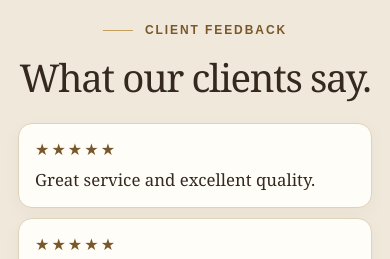
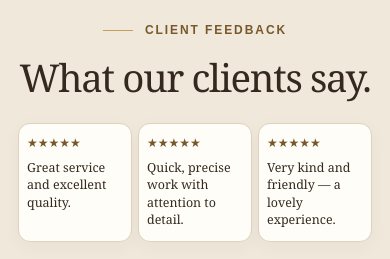
Before and after one commit to attilafejes87/braid-by-sue-preview, a plain HTML site: page index.html in a window 390 px wide. Shown: the part 5390-5649 px from the top of the page. Drawn offline with Linux system fonts and the light colour scheme.

Commit message:
Place three review cards side by side on mobile
Use a three-column mobile review grid with compact padding, responsive readable text and smaller stars. Retain all review wording and ratings. Checked 320px and 390px views: one row, no clipped content or horizontal page overflow. Desktop styles unchanged.

```diff
--- a/index.html
+++ b/index.html
@@ -491,10 +491,10 @@ main > #booking > .cta-inner { padding-block:clamp(48px,5vw,64px); }
 .review-card blockquote p { margin:0; font:400 1.35rem/1.5 Georgia,'Times New Roman',serif; }
 @media(max-width:800px) {
   .client-reviews { padding-block:36px; }
-  .review-grid { grid-template-columns:1fr; gap:10px; }
-  .review-card { padding:16px; border-radius:14px; }
-  .review-stars { margin-bottom:8px; font-size:1rem; }
-  .review-card blockquote p { font-size:1.05rem; line-height:1.4; }
+  .review-grid { grid-template-columns:repeat(3,minmax(0,1fr)); gap:6px; }
+  .review-card { padding:12px 8px; border-radius:12px; }
+  .review-stars { margin-bottom:8px; font-size:.75rem; letter-spacing:0; white-space:nowrap; }
+  .review-card blockquote p { font-size:clamp(.75rem,3.2vw,1rem); line-height:1.4; overflow-wrap:anywhere; }
   .client-reviews .section-head { margin-bottom:24px; }
 }
 </style>
```
